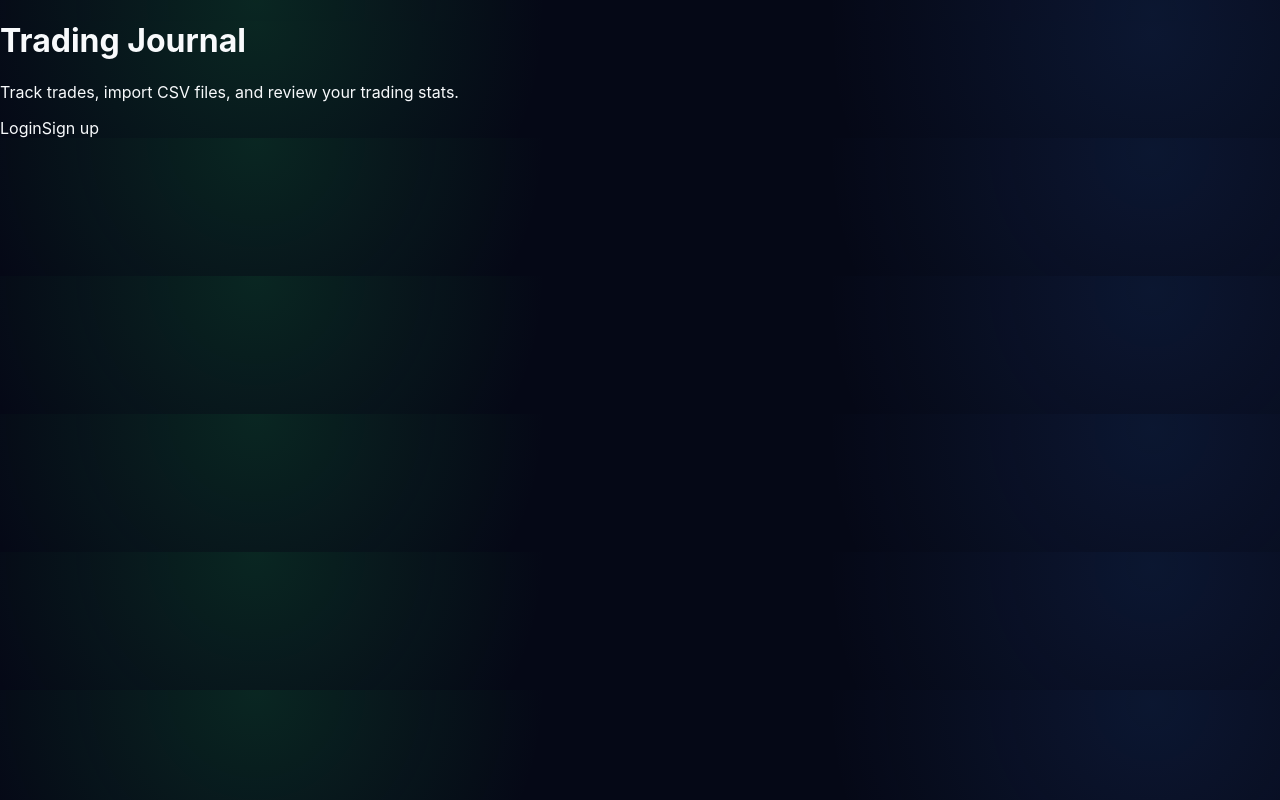
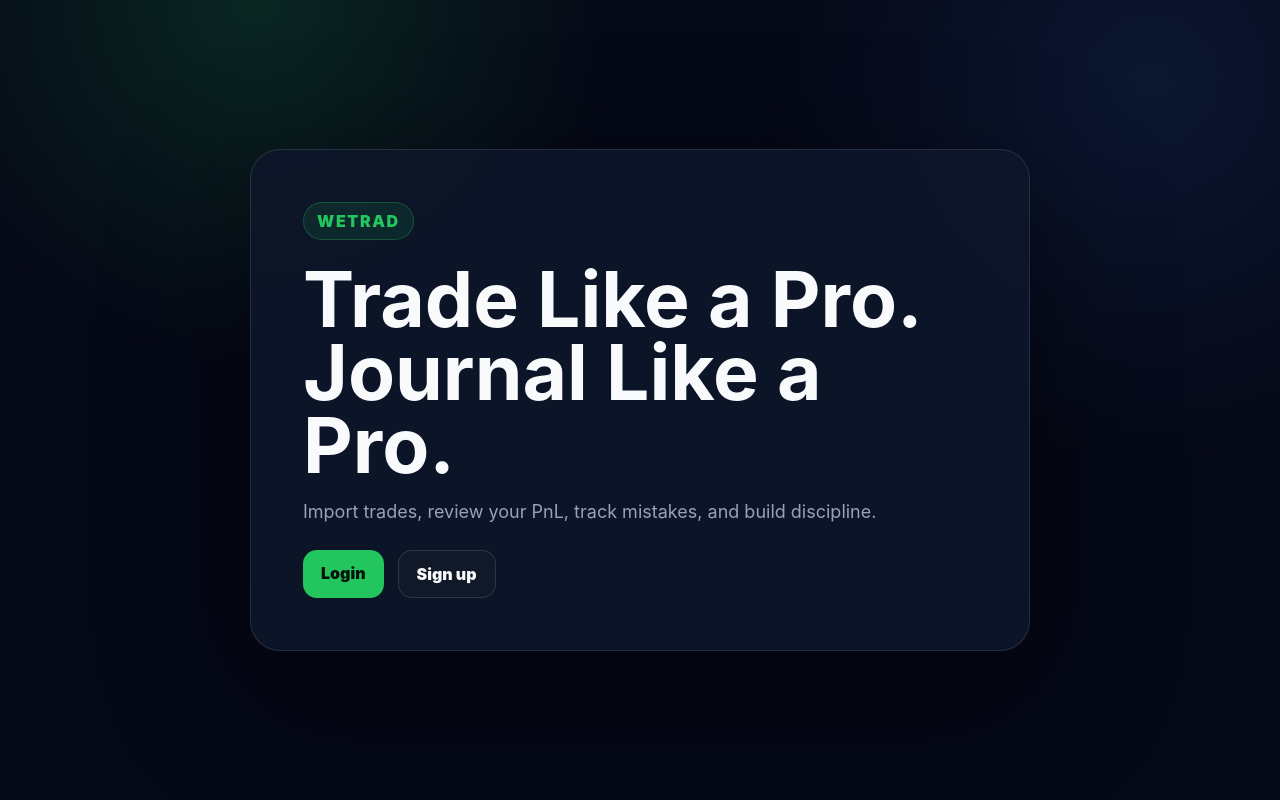
Before and after one commit to lilaj1/wetrad, a Next.js app in the folder trading-journal-full/: page / in a window 1280 px wide. Built offline with nearby package versions, Linux system fonts and the light colour scheme; no server answers.

Commit message:
Refactor Home component layout and structure

```diff
--- a/trading-journal-full/pages/index.js
+++ b/trading-journal-full/pages/index.js
@@ -6,17 +6,22 @@ import TradeUploader from "../components/TradeUploader";
 export default function Home() {
   const { data: session, status } = useSession();
 
-  if (status === "loading") return <main className="page">Loading...</main>;
+  if (status === "loading") {
+    return <main className="landing">Loading...</main>;
+  }
 
   if (!session) {
     return (
-      <main className="page center">
-        <div className="card">
-          <h1>Trading Journal</h1>
-          <p>Track trades, import CSV files, and review your trading stats.</p>
-          <div className="row">
-            <Link className="button" href="/login">Login</Link>
-            <Link className="button secondary" href="/signup">Sign up</Link>
+      <main className="landing">
+        <div className="hero-card">
+          <div className="brand-badge">WETRAD</div>
+          <h1>Trade Like a Pro. Journal Like a Pro.</h1>
+          <p>
+            Import trades, review your PnL, track mistakes, and build discipline.
+          </p>
+          <div className="hero-actions">
+            <Link className="btn btn-green" href="/login">Login</Link>
+            <Link className="btn btn-dark" href="/signup">Sign up</Link>
           </div>
         </div>
       </main>
@@ -24,17 +29,44 @@ export default function Home() {
   }
 
   return (
-    <main className="page">
-      <header className="topbar">
-        <div>
-          <h1>Trading Journal</h1>
-          <p>{session.user.email}</p>
+    <main className="app-layout">
+      <aside className="sidebar">
+        <div className="brand-row">
+          <div className="brand-icon">W</div>
+          <div>
+            <h2>WETRAD</h2>
+            <span>Trading Journal</span>
+          </div>
         </div>
-        <button className="button secondary" onClick={() => signOut()}>Logout</button>
-      </header>
 
-      <TradeUploader />
-      <Dashboard />
+        <nav className="side-nav">
+          <a className="active">Dashboard</a>
+          <a>Trades</a>
+          <a>Calendar</a>
+          <a>Journal</a>
+          <a>Analytics</a>
+          <a>Settings</a>
+        </nav>
+
+        <div className="user-card">
+          <small>Signed in</small>
+          <strong>{session.user.email}</strong>
+          <button onClick={() => signOut()}>Logout</button>
+        </div>
+      </aside>
+
+      <section className="content">
+        <header className="page-header">
+          <div>
+            <small>Overview</small>
+            <h1>Trading Dashboard</h1>
+          </div>
+          <div className="live-pill">Live</div>
+        </header>
+
+        <Dashboard />
+        <TradeUploader />
+      </section>
     </main>
   );
 }
```
